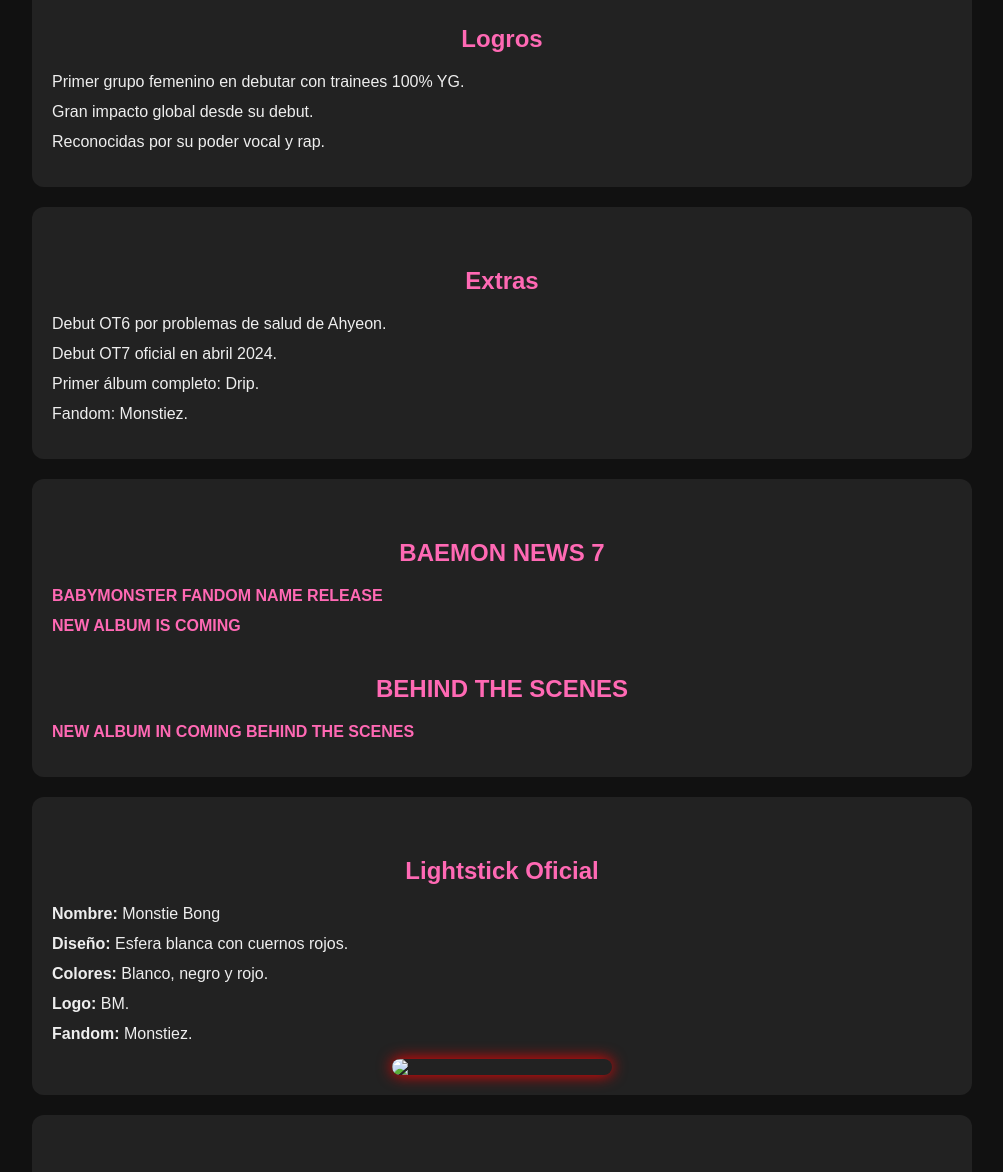
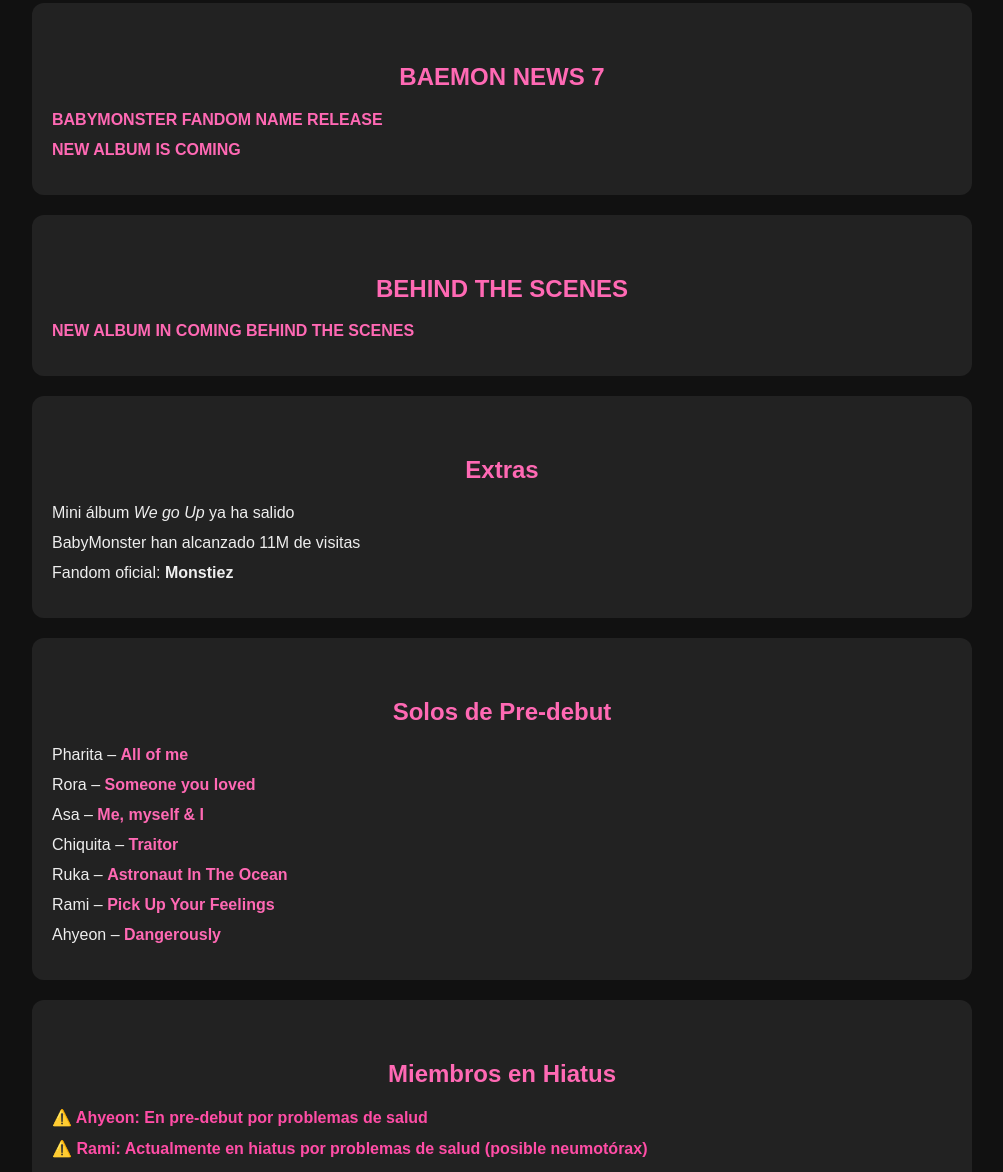
Before and after one commit to SharonMyoui/Babymonster-, a plain HTML site: page index.html in a window 1280 px wide. Shown: the part 1628-2800 px from the top of the page, without its empty margins (138-1141 px from the left). Drawn offline with Linux system fonts and the light colour scheme.

Commit message:
Revise member details and add new sections
Updated member information, added extra details about debuts, albums, and hiatus members.

```diff
--- a/index.html
+++ b/index.html
@@ -6,51 +6,45 @@
 <title>BabyMonster - Información Completa</title>
 <style>
 @keyframes glitter {
-    0%, 100% { background-position: 0 0; }
-    50% { background-position: 100% 0; }
+  0%,100%{background-position:0 0;}
+  50%{background-position:100% 0;}
 }
-  body {
-    font-family: Arial, sans-serif;
-    background: #111;
-    color: #eee;
-    margin: 0;
-    padding: 20px;
+body{
+  font-family:Arial,sans-serif;
+  background:#111;
+  color:#eee;
+  margin:0;
+  padding:20px;
 }
-  h1 {
-    font-size: 3.5rem;
-    font-weight: bold;
-    text-align: center;
-    background: linear-gradient(90deg, #ff9a9e, #fad0c4, #fad0c4, #ff9a9e);
-    background-size: 200% 100%;
-    -webkit-background-clip: text;
-    -webkit-text-fill-color: transparent;
-    animation: glitter 3s infinite;
-    margin-bottom: 30px;
+h1{
+  font-size:3.5rem;
+  text-align:center;
+  background:linear-gradient(90deg,#ff9a9e,#fad0c4,#fad0c4,#ff9a9e);
+  background-size:200% 100%;
+  -webkit-background-clip:text;
+  -webkit-text-fill-color:transparent;
+  animation:glitter 3s infinite;
 }
-  h2 { color: #ff69b4; text-align: center; margin-top: 40px; }
-  .section {
-    max-width: 900px;
-    margin: 20px auto;
-    padding: 20px;
-    background: #222;
-    border-radius: 12px;
+h2{color:#ff69b4;text-align:center;margin-top:40px;}
+.section{
+  max-width:900px;
+  margin:20px auto;
+  padding:20px;
+  background:#222;
+  border-radius:12px;
 }
-  ul { list-style: none; padding: 0; }
-  li { margin-bottom: 12px; }
-  a { color: #ff69b4; text-decoration: none; font-weight: bold; }
-  a:hover { text-decoration: underline; }
-  .members-section ul {
-    display: flex;
-    justify-content: center;
-    gap: 20px;
-    flex-wrap: wrap;
-    font-weight: bold;
-    font-size: 1.2rem;
+ul{list-style:none;padding:0;}
+li{margin-bottom:12px;}
+a{color:#ff69b4;font-weight:bold;text-decoration:none;}
+a:hover{text-decoration:underline;}
+.members-section ul{
+  display:flex;justify-content:center;gap:20px;flex-wrap:wrap;font-size:1.2rem;
 }
-  .hiatus li { color: #ff4da6; font-weight: bold; }
-  .hiatus li::before { content: "⚠️ "; }
+.hiatus li{color:#ff4da6;font-weight:bold;}
+.hiatus li::before{content:"⚠️ ";}
 </style>
 </head>
+
 <body>
 
 <h1>BabyMonster</h1>
@@ -73,6 +67,7 @@
 <ul>
 <li>Debut OT6: <em>Batter Up</em> (27 Nov 2023)</li>
 <li>Debut OT7: <em>babymons7er</em> (1 Abr 2024)</li>
+<li><strong>Extra:</strong> YG considera el debut oficial el 1 Abr 2024</li>
 </ul>
 </div>
 
@@ -115,31 +110,14 @@
 </div>
 
 <div class="section">
-  <h2>Logros</h2>
-  <ul>
-    <li>Primer grupo femenino en debutar con trainees 100% YG.</li>
-    <li>Gran impacto global desde su debut.</li>
-    <li>Reconocidas por su poder vocal y rap.</li>
-  </ul>
-</div>
-
-<div class="section">
-  <h2>Extras</h2>
-  <ul>
-    <li>Debut OT6 por problemas de salud de Ahyeon.</li>
-    <li>Debut OT7 oficial en abril 2024.</li>
-    <li>Primer álbum completo: Drip.</li>
-    <li>Fandom: Monstiez.</li>
-  </ul>
-</div>
-
-<div class="section">
 <h2>BAEMON NEWS 7</h2>
 <ul>
 <li><a href="https://youtu.be/zFhT2bMzgEc" target="_blank">BABYMONSTER FANDOM NAME RELEASE</a></li>
 <li><a href="https://youtu.be/wtVeAPimOyo" target="_blank">NEW ALBUM IS COMING</a></li>
 </ul>
+</div>
 
+<div class="section">
 <h2>BEHIND THE SCENES</h2>
 <ul>
 <li><a href="https://youtu.be/ltVP3e8R9Cw" target="_blank">NEW ALBUM IN COMING BEHIND THE SCENES</a></li>
@@ -147,22 +125,32 @@
 </div>
 
 <div class="section">
-  <h2>Lightstick Oficial</h2>
+<h2>Extras</h2>
 <ul>
-    <li><strong>Nombre:</strong> Monstie Bong</li>
-    <li><strong>Diseño:</strong> Esfera blanca con cuernos rojos.</li>
-    <li><strong>Colores:</strong> Blanco, negro y rojo.</li>
-    <li><strong>Logo:</strong> BM.</li>
-    <li><strong>Fandom:</strong> Monstiez.</li>
+<li>Mini álbum <em>We go Up</em> ya ha salido</li>
+<li>BabyMonster han alcanzado 11M de visitas</li>
+<li>Fandom oficial: <strong>Monstiez</strong></li>
 </ul>
-  <img src="LIGHTSTIK.jpg" style="width:220px;display:block;margin:auto;border-radius:15px;box-shadow:0 0 15px red;">
+</div>
+
+<div class="section">
+<h2>Solos de Pre-debut</h2>
+<ul>
+<li>Pharita – <a href="https://youtu.be/c_TJXVZbL30" target="_blank">All of me</a></li>
+<li>Rora – <a href="https://youtu.be/skHnelFyrOk" target="_blank">Someone you loved</a></li>
+<li>Asa – <a href="https://youtu.be/RA0rsFFQ9Fk" target="_blank">Me, myself & I</a></li>
+<li>Chiquita – <a href="https://youtu.be/9WqxIqLwlYA" target="_blank">Traitor</a></li>
+<li>Ruka – <a href="https://youtu.be/xccDvnOtAWs" target="_blank">Astronaut In The Ocean</a></li>
+<li>Rami – <a href="https://youtu.be/jtd6Nn1Wc5s" target="_blank">Pick Up Your Feelings</a></li>
+<li>Ahyeon – <a href="https://youtu.be/xw7Y2gviWbA" target="_blank">Dangerously</a></li>
+</ul>
 </div>
 
 <div class="section hiatus">
 <h2>Miembros en Hiatus</h2>
 <ul>
-    <li>Ahyeon – salud (pre-debut)</li>
-    <li>Rami – salud</li>
+<li>Ahyeon: En pre-debut por problemas de salud</li>
+<li>Rami: Actualmente en hiatus por problemas de salud (posible neumotórax)</li>
 </ul>
 </div>
 
```
Lines whose indentation alone changed are shown as unchanged.
